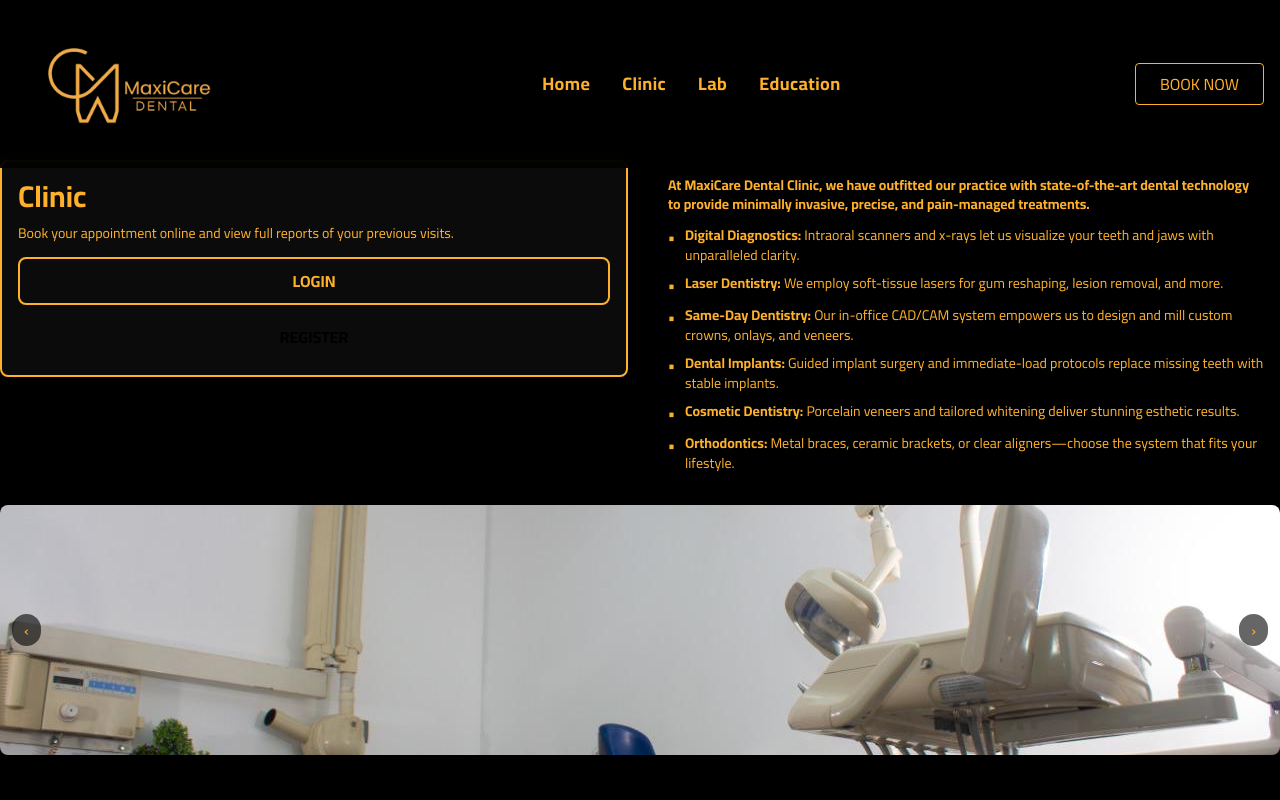
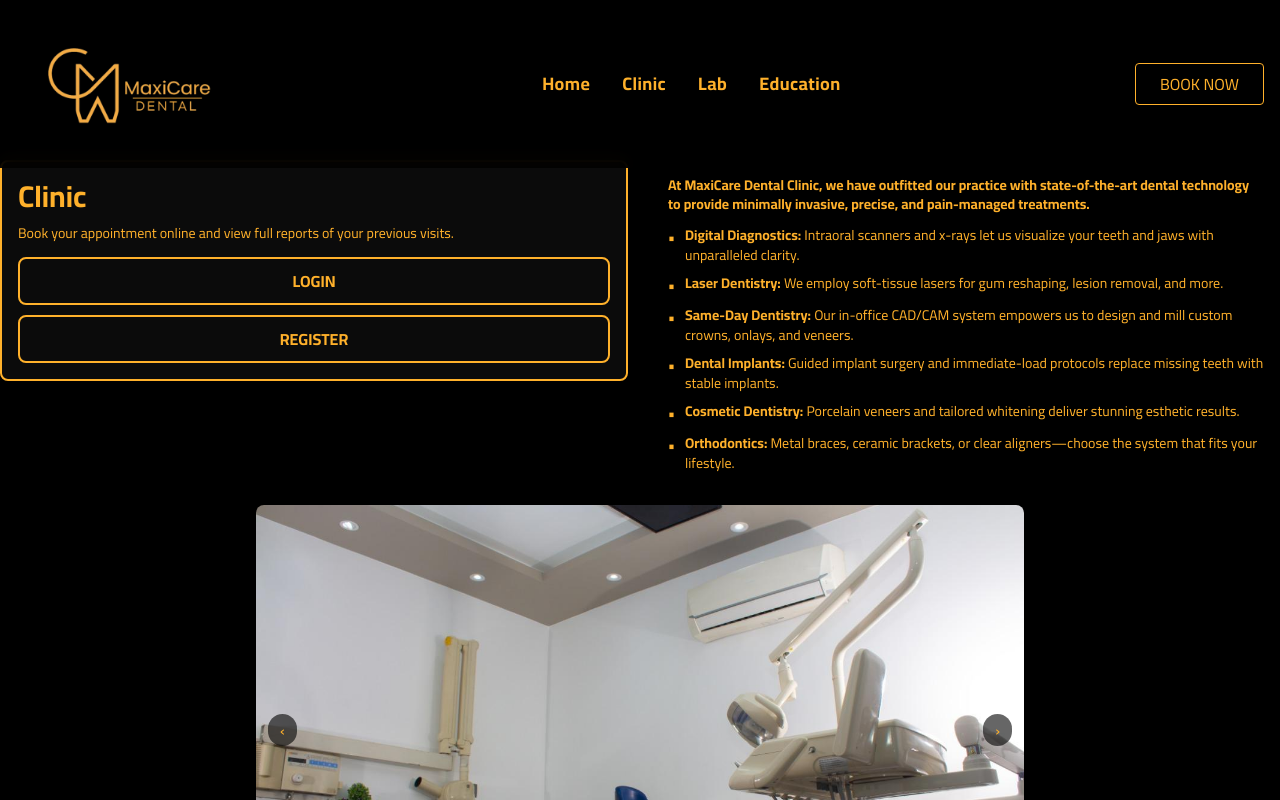
Before and after one commit to maxicre2026-ux/maxicare-nextjs, a Next.js app: page /clinic in a window 1280 px wide. Shown: the top 800 px of the page. Built offline with nearby package versions, Linux system fonts and the light colour scheme; no server answers.

Commit message:
feat: make register button yellow border, make slider more square-shaped

```diff
--- a/src/app/clinic/page.tsx
+++ b/src/app/clinic/page.tsx
@@ -42,7 +42,7 @@ export default function ClinicPage() {
                 </Link>
                 <Link
                   href="/auth/register"
-                  className="bg-accent text-black font-bold text-base py-2.5 px-6 rounded-lg text-center hover:opacity-90 transition-opacity"
+                  className="border-2 border-accent text-accent py-2.5 px-6 rounded-lg text-center font-bold text-base hover:bg-accent hover:text-black transition-colors"
                 >
                   REGISTER
                 </Link>
@@ -84,8 +84,8 @@ export default function ClinicPage() {
           </div>
 
           {/* Slider في المنتصف تحت */}
-          <div className="w-full">
-            <MediaSlider items={slides} heightClass="h-[200px] md:h-[250px]" />
+          <div className="w-full max-w-3xl mx-auto">
+            <MediaSlider items={slides} heightClass="h-[350px] md:h-[450px]" />
           </div>
         </div>
       )}
```
